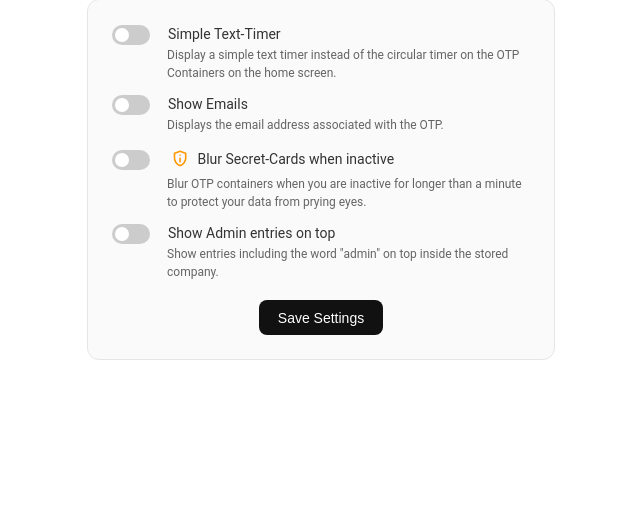
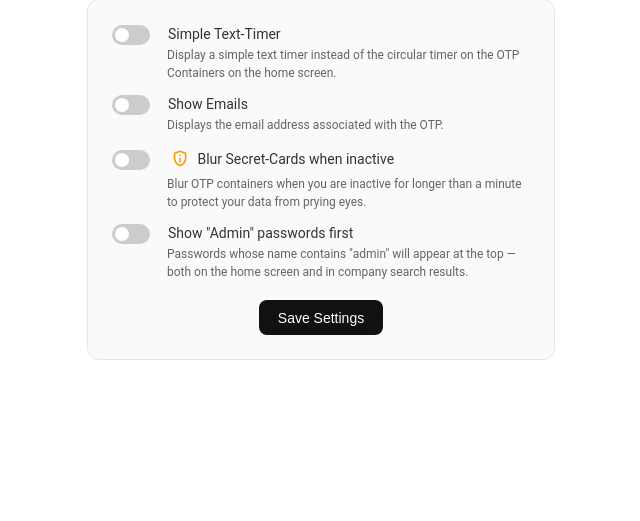
Before and after one commit to Migrim/OTP-Manager-Refactored, a Flask app: page /settings in a window 1280 px wide. Shown: the part 147-668 px from the top of the page, without its empty margins (319-959 px from the left). Run offline with Flask 3, Linux system fonts and the light colour scheme; the visitor is signed in with stand-in values (Sample User, id 1); data that the repository does not hold is empty.

Commit message:
fixed a bug that made it impossible to show passwords including "admin" on top in the search if the setting "show admin passwords first" is set

```diff
--- a/app.py
+++ b/app.py
@@ -562,6 +562,8 @@ def search_page():
     company_raw = request.args.get("company", "")
     company_q = company_raw.strip().lower()
 
+    admin_on_top = g.user_settings.get("show_including_admin_on_top", 0)
+
     with sqlite3.connect(DB_PATH) as db:
         cursor = db.cursor()
 
@@ -570,16 +572,28 @@ def search_page():
             company = cursor.fetchone()
             if company:
                 company_id, company_name = company
-                cursor.execute(
-                    """
-                    SELECT s.name, s.email, c.name
-                    FROM otp_secrets s
-                    LEFT JOIN companies c ON s.company_id = c.company_id
-                    WHERE s.company_id = ?
-                    ORDER BY s.name ASC
-                    """,
-                    (company_id,),
-                )
+                if admin_on_top:
+                    cursor.execute(
+                        """
+                        SELECT s.name, s.email, c.name
+                        FROM otp_secrets s
+                        LEFT JOIN companies c ON s.company_id = c.company_id
+                        WHERE s.company_id = ?
+                        ORDER BY CASE WHEN LOWER(s.name) LIKE '%admin%' THEN 0 ELSE 1 END ASC, s.name ASC
+                        """,
+                        (company_id,),
+                    )
+                else:
+                    cursor.execute(
+                        """
+                        SELECT s.name, s.email, c.name
+                        FROM otp_secrets s
+                        LEFT JOIN companies c ON s.company_id = c.company_id
+                        WHERE s.company_id = ?
+                        ORDER BY s.name ASC
+                        """,
+                        (company_id,),
+                    )
                 results = cursor.fetchall()
                 logger.info(f"{u(g.user_id)} company-search '{company_name}' — {len(results)} results.")
                 return render_template("search.html", query=company_name, results=results)
--- a/templates/settings.html
+++ b/templates/settings.html
@@ -75,9 +75,9 @@
             <label class="settings-switch">
                 <input type="checkbox" id="show_including_admin_on_top" name="show_including_admin_on_top" {{ 'checked' if user.show_including_admin_on_top else '' }}>
                 <span class="slider"></span>
-                <span class="switch-text">Show Admin entries on top</span>
+                <span class="switch-text">Show "Admin" passwords first</span>
             </label>
-            <div class="setting-description">Show entries including the word "admin" on top inside the stored company.</div>
+            <div class="setting-description">Passwords whose name contains "admin" will appear at the top — both on the home screen and in company search results.</div>
 
             {#
             <div class="settings-color">
```
Also changed, not shown: 1 other file.
